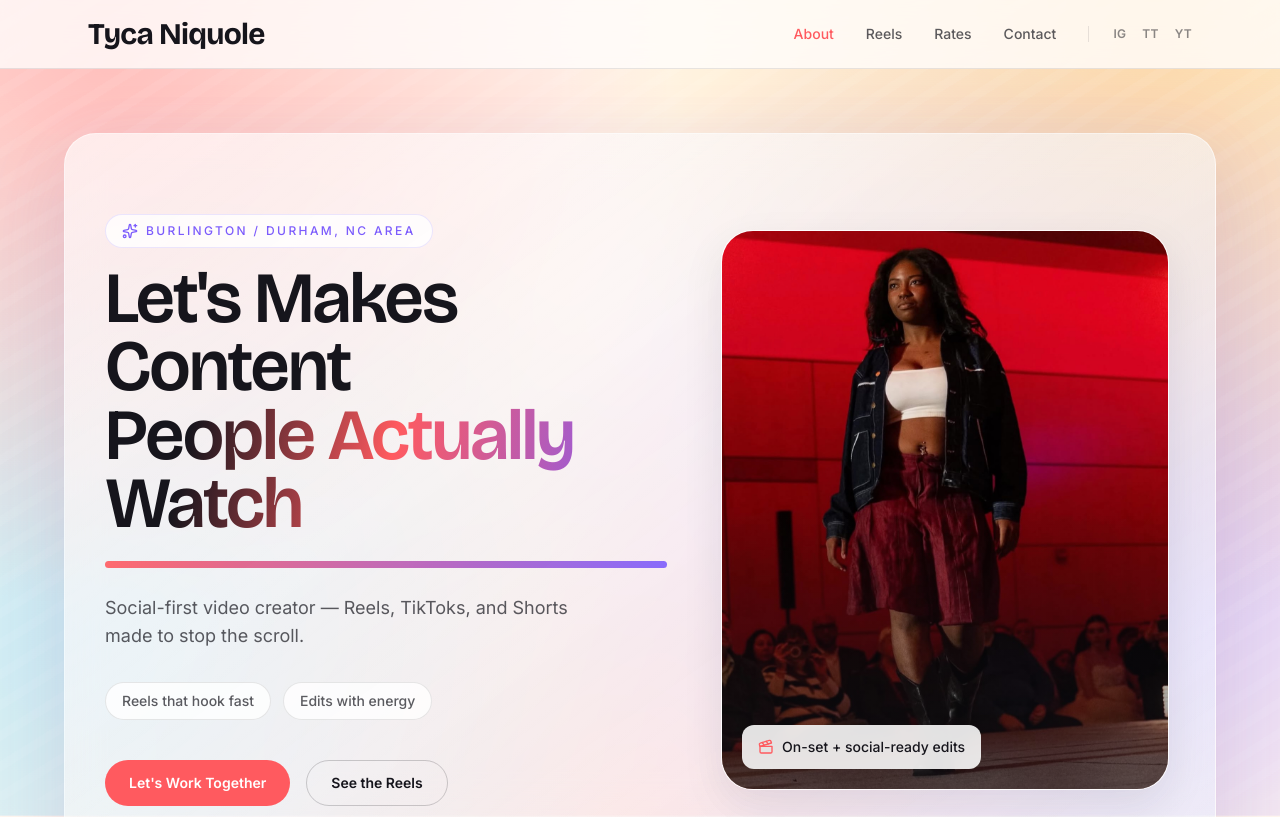
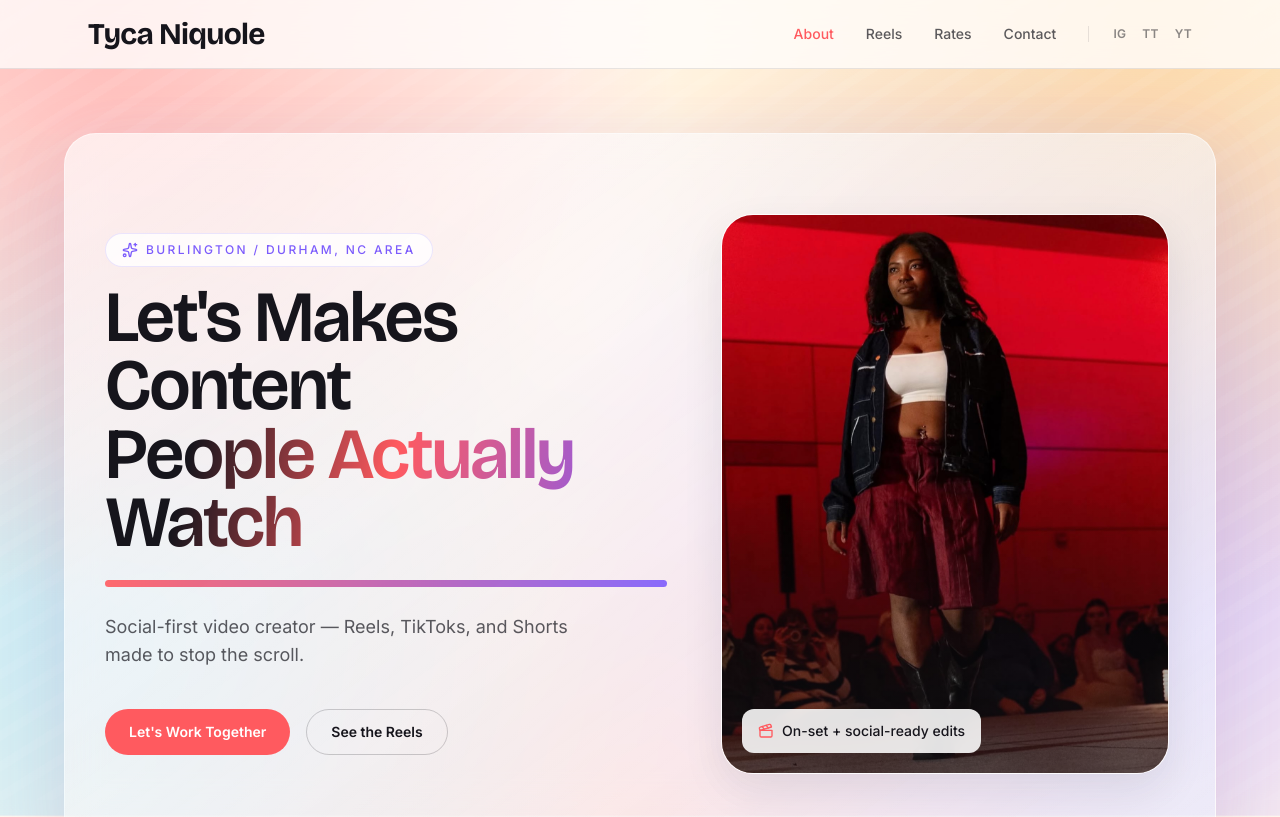
Before and after one commit to Strategically-Speaking/ss-tyca-niquole, a Next.js app: page / in a window 1280 px wide. Shown: the top 817 px of the page. Built offline with nearby package versions, Linux system fonts and the light colour scheme.

Commit message:
feat: comment out unused elements in Hero component for cleaner layout

```diff
--- a/src/components/ui/Hero.tsx
+++ b/src/components/ui/Hero.tsx
@@ -65,14 +65,14 @@ export default function Hero({
             {subhead}
           </p>
 
-          <div className="reveal-soft stagger-4 mt-8 flex flex-wrap gap-3">
+          {/* <div className="reveal-soft stagger-4 mt-8 flex flex-wrap gap-3">
             <span className="rounded-full border border-foreground/10 bg-white/80 px-4 py-2 text-sm font-medium text-foreground/70 backdrop-blur">
               Reels that hook fast
             </span>
             <span className="rounded-full border border-foreground/10 bg-white/80 px-4 py-2 text-sm font-medium text-foreground/70 backdrop-blur">
               Edits with energy
             </span>
-          </div>
+          </div> */}
 
           <div className="reveal-soft stagger-4 mt-10 flex flex-wrap gap-4">
             <Button href={ctaPrimary.href} variant="primary">
```
